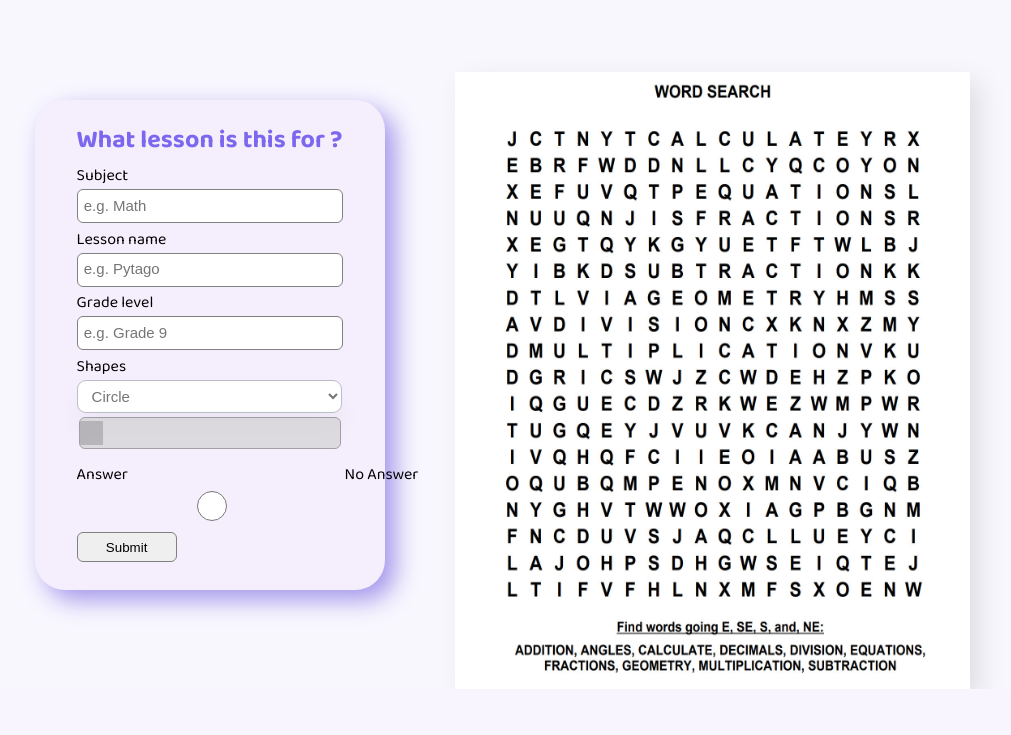
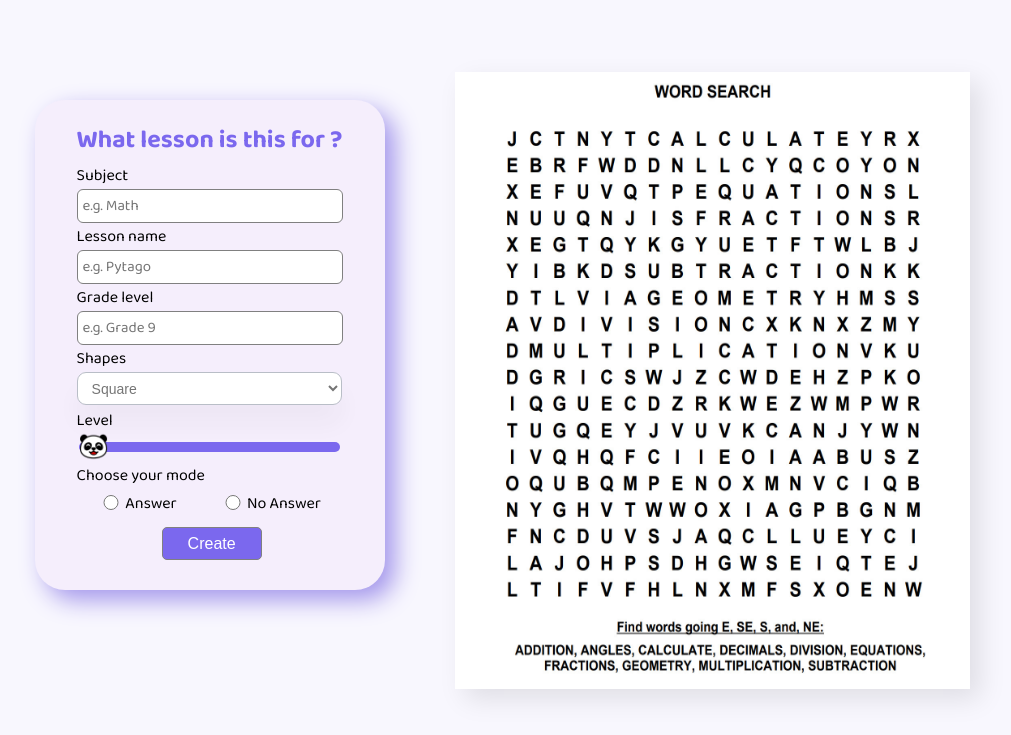
Before and after one commit to tiennma2k23/word-search-AI, a Django app: page /home in a window 1280 px wide. Shown: the part 184-919 px from the top of the page, without its empty margins (138-1149 px from the left). Before the commit the page ends 873 px from the top, so only its background shows below. Run offline with Django 5.2, Linux system fonts and the light colour scheme.

Commit message:
update main

```diff
--- a/myproject/myapp/views.py
+++ b/myproject/myapp/views.py
@@ -78,9 +78,14 @@
         grade = request.POST['grade']
         # use get to present on standard dicts and is a way to fetch a value
         # while providing a default if it does not exist
-        create = request.POST.get('create')
+        create = request.POST.get('create-options')
+        shape = request.POST.get('shape')
+        str_level = request.POST.get('level-bar')
         puzzle = None
-
+        print(create)
+        # print(str_level)
+        # print(shape)
+        level = int(str_level)
         # Generate a unique filename based on the current timestamp
         timestamp = datetime.datetime.now().strftime("%Y%m%d%H%M%S")  # e.g., "20231101103045"
         pdf_filename = f"{timestamp}.pdf"
@@ -94,7 +99,7 @@
         path = os.path.join(user_folder, pdf_filename)  # Ensure this path matches your createPuzzle function
 
         # create puzzle
-        if (create == 'ans'):
+        if (create == 'answer'):
             puzzle = createPuzzle(name, lesson, grade, shape, level)
             puzzle.save(path, solution=True)
         else:
--- a/myproject/myproject/word_generator/create_puzzle.py
+++ b/myproject/myproject/word_generator/create_puzzle.py
@@ -8,7 +8,40 @@
     # create puzzle
     words = generate_related_words(course, lesson, grade)
     puzzle = WordSearch(words, level = level)
-    puzzle.apply_mask(shape())
+    if shape == 'circle':
+        puzzle.apply_mask(Circle())
+    elif shape == 'club':
+        puzzle.apply_mask(Club())
+    elif shape == 'diamond':
+        puzzle.apply_mask(Diamond())
+    elif shape == 'donut':
+        puzzle.apply_mask(Donut())
+    elif shape == 'fish':
+        puzzle.apply_mask(Fish())
+    elif shape == 'flower':
+        puzzle.apply_mask(Flower())
+    elif shape == 'hexagon':
+        puzzle.apply_mask(Hexagon())
+    elif shape == 'heart':
+        puzzle.apply_mask(Heart())
+    elif shape == 'octagon':
+        puzzle.apply_mask(Octagon())
+    elif shape == 'pentagon':
+        puzzle.apply_mask(Pentagon())
+    elif shape == 'spade':
+        puzzle.apply_mask(Spade())
+    elif shape == 'star5':
+        puzzle.apply_mask(Star5())
+    elif shape == 'star6':
+        puzzle.apply_mask(Star6())
+    elif shape == 'star8':
+        puzzle.apply_mask(Star8())
+    elif shape == 'tree':
+        puzzle.apply_mask(Tree())
+    elif shape == 'triangle':
+        puzzle.apply_mask(Triangle())
+    else:
+        pass
     puzzle.show
     return puzzle
 
--- a/myproject/static/wordsearch.css
+++ b/myproject/static/wordsearch.css
@@ -117,12 +117,12 @@
     display: block;
 }
 
-@media (min-width: 900px) {    /* Change layout for larger screens */
+@media (min-width: 800px) {    /* Change layout for larger screens */
     .dropdown {
         display: none;   /* Change to horizontal */
     }
 }
-@media (max-width: 900px) {    /* Change layout for larger screens */
+@media (max-width: 800px) {    /* Change layout for larger screens */
     .left-button-group, .right-button-group {
         display: none;   /* Change to horizontal */
     }
@@ -130,6 +130,10 @@
         display: flex;
         justify-content: center;
         align-items: center;
+    }
+    .download-button {
+        top: 50px;
+        left: 35%;
     }
 }
 
@@ -203,8 +207,6 @@
     height: 400px;
     display: flex;
     flex-direction: column;
-    /* box-shadow: 0px 19px 25px rgba(41, 45, 52, 0.04); */
-    justify-content: space-between;
 }
 
 .input input {
@@ -212,6 +214,7 @@
     border: 0.5px solid grey;
     border-radius: 6px;
     width: 260px;
+    font-family: "Baloo Da 2", sans-serif;
 }
 .input ::placeholder {
     color: #757575;
@@ -227,20 +230,22 @@
     box-shadow: 0px 19px 25px rgba(41, 45, 52, 0.04);
     border-radius: 9px;
     border: 1px #B9BEC7 solid;
-    font-size: 15px;
+    font-size: 14px;
     padding-left: 10px;
+}
+
+.input-level {
+    position: relative;
+    top: -155px;
 }
 
 .level-bar {
     -webkit-appearance: none;
-    width: 100%;
+    width: 98.5%;
     height: 10px;
     border-radius: 5px;
-    background: #d3d3d3;
+    background: #7B68EE;
     outline: none;
-    opacity: 0.7;
-    -webkit-transition: .2s;
-    transition: opacity .2s;
 }
 
 .level-bar:hover {
@@ -250,37 +255,58 @@
 .level-bar::-webkit-slider-thumb {
     -webkit-appearance: none;
     appearance: none;
-    width: 23px;
-    height: 24px;
+    width: 29px;
+    height: 30px;
     border: 0;
-    background: url('{% static "/winking.png" %}');
+    background: url('winking.png') no-repeat;
     cursor: pointer;
+    background-size: contain;
 }
 
 .level-bar::-moz-range-thumb {
     width: 23px;
-    height: 25px;
+    height: 24px;
     border: 0;
-    background: url('{% static "/winking.png" %}');
+    background: url('winking.png') no-repeat;
     cursor: pointer;
+    background-size: contain;
 }
 
 .ans-no-ans {
-    display: flex;
+  display: flex;
     position: relative;
+    top: -185px;
+    flex-direction: row;
+    justify-content: space-around;
+    align-items: baseline;
 }
 
-input[type='radio'] {
-    size: 10px;
+.ans-no-ans input {
+    width: 16px;
+    height: 15px;
+    position: relative;
+    top: 2px;
+    accent-color: #7B68EE;
 }
 
 #create {
+    top: -175px;
     width: 100px;
-}
-#create-with-answer {
-    width: 200px;
+    position: relative;
+    left: 85px;
+    border-radius: 5px;
+    border: 0.5px solid grey;
+    background: #7B68EE;
+    font-size: 16px;
+    height: 33px;
+    color: white;
 }
 
+#create:hover{
+    cursor: pointer;
+    box-shadow: 0px 0px 8px 1px #a396eb;
+    opacity: 0.8;
+}
 .img {
     position: relative;
     width: 515px;
@@ -292,9 +318,9 @@
 }
 
 .download-button {
-    position: absolute;
-    right: 25%;
-    top: 880px;
+    position: relative;
+    top: 250px;
+    left: 36%;
     background: #7B68EE;
     box-shadow: 0px 10px 25px rgba(123, 104, 238, 0.50);
     width: 150px;
@@ -325,18 +351,6 @@
     }
 }
 
-@media only screen and (max-width: 600px) {
-    body {
-        padding-left: 20%;
-    }
-}
-
-@media only screen and (max-width: 800px) and (min-width: 600px){
-    body {
-        padding-left: 11%;
-        padding-right: 11%;
-    }
-}
 /* end of wrapper's css */
 
 .show1 {display:block;}
--- a/myproject/templates/wordsearch.html
+++ b/myproject/templates/wordsearch.html
@@ -3,7 +3,7 @@
 <html lang="en">
 <head>
     <meta charset="UTF-8">
-    <meta name="viewport" content="width=device-width, initial-scale1.0">
+    <meta name="viewport" content="width=device-width, initial-scale=1.0">
     <title>Home</title>
     <link rel="preconnect" href="https://fonts.googleapis.com">
     <link rel="preconnect" href="https://fonts.gstatic.com" crossorigin>
@@ -65,10 +65,11 @@
           <!-- Star8, Tree, Triangle -->
           <div class="input-shapes">
             <label>Shapes</label><br>
-            <select name="shapes" id="dropdownMenuCreate" class="dropdownMenuCreate">
+            <select name="shape" id="dropdownMenuCreate" class="dropdownMenuCreate">
+              <option value="square" class="shapes">Square</option>
               <option value="circle" class="shapes">Circle</option>
               <option value="club" class="shapes">Club</option>
-              <option value="dimiond" class="shapes">Dimiond</option>
+              <option value="diamond" class="shapes">Dimiond</option>
               <option value="donut" class="shapes">Donut</option>
               <option value="fish" class="shapes">Fish</option>
               <option value="flower" class="shapes">Flower</option>
@@ -84,23 +85,26 @@
               <option value="triangle" class="shapes">Triangle</option>
             </select>
           </div>
+        </div>
           <!-- 8 levels -->
           <div class="input-level">
-            <input type="range" min="1" max = "8" value='1' class="level-bar" id="game-level" name="level-bar" placeholder="e.g. level 1">
+            <label>Level<br>
+              <input type="range" min="1" max = "8" value='1' class="level-bar" id="game-level" name="level-bar" placeholder="e.g. level 1">
+            </label>
           </div>
           <!-- <button type="button" class="button-create" id="create" onclick="toggleDropdownCreate()">Create</button> -->
+          <p style="position: relative; top:-170px">Choose your mode</p>
           <div class="ans-no-ans">
-              <label for="ans">
-                Answer<br>
-                <input type="radio" id="ans" name='create-options'value="Answer">
-              </label>
-              <label for="no-ans">
-                No Answer<br>
-                <input type="radio" id="no-ans" name='create-options' value="No Answer">
-              </label>
+            <label for="ans">
+              <input type="radio" id="ans" name='create-options' value="answer" required>
+              Answer
+            </label>
+            <label for="no-ans">
+              <input type="radio" id="no-ans" name='create-options'value="no-answer" required>
+              No Answer
+            </label>
           </div>
-          <input type="submit" class="button" id="create"/>
-        </div>
+          <input type="submit" class="button" id="create" value='Create'/>
       </form>
     </div>
     <div class="image-display">
@@ -114,21 +118,16 @@
             <button class="download-button" type='submit'>Download PDF</button>
         </form>
       {% else %}
+            <!-- <button class="download-button" type='submit'>Download PDF</button> -->
       {% endif %}
       </form>
     </div>
   </div>
+
 </body>
 
 <script>
-  var slider = document.getElementById("myRange");
-  var output = document.getElementById("demo");
-  output.innerHTML = slider.value; // Display the default slider value
-
-  // Update the current slider value (each time you drag the slider handle)
-  slider.oninput = function() {
-    output.innerHTML = this.value;
-  }
+  var slider = document.getElementById("game-level");
   function toggleDropdownCreate() {
     var dropdownMenuCreate = document.getElementById("dropdownMenuCreate");
     dropdownMenuCreate.classList.toggle("show2");
```
